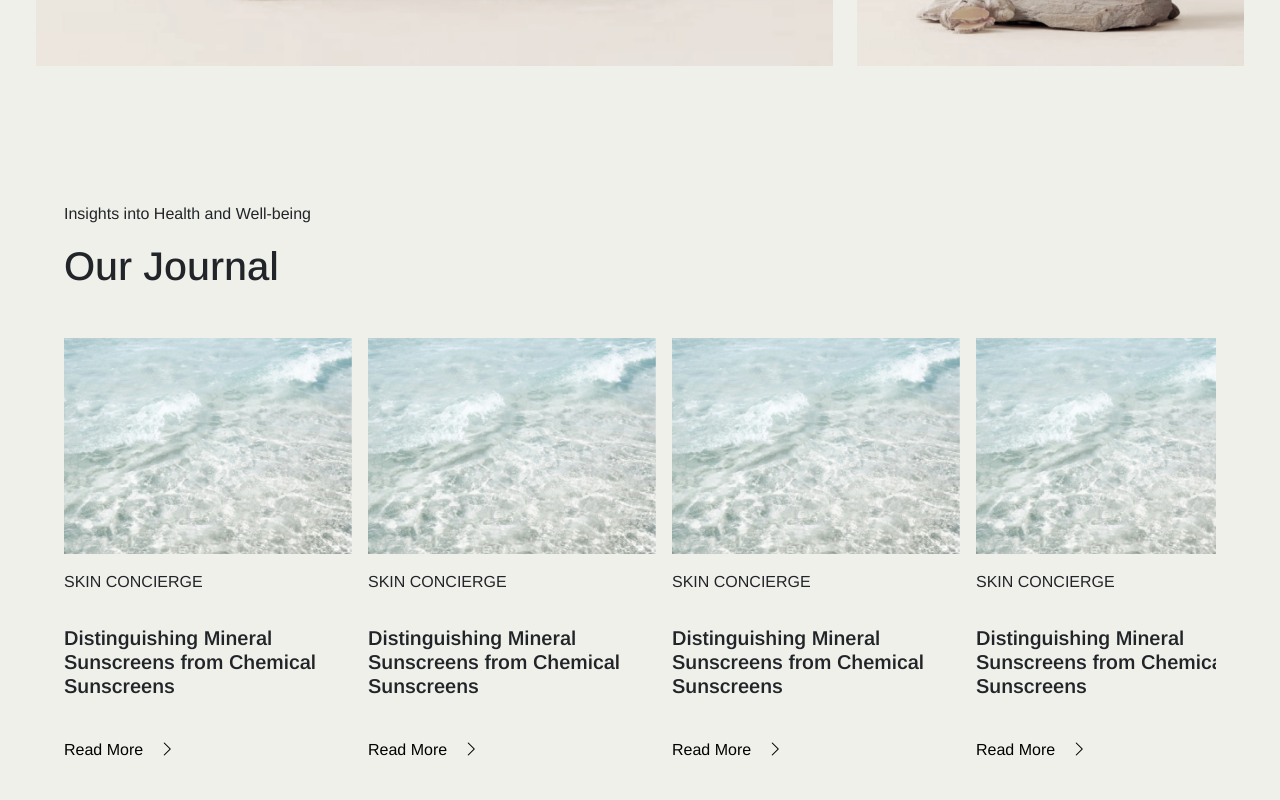
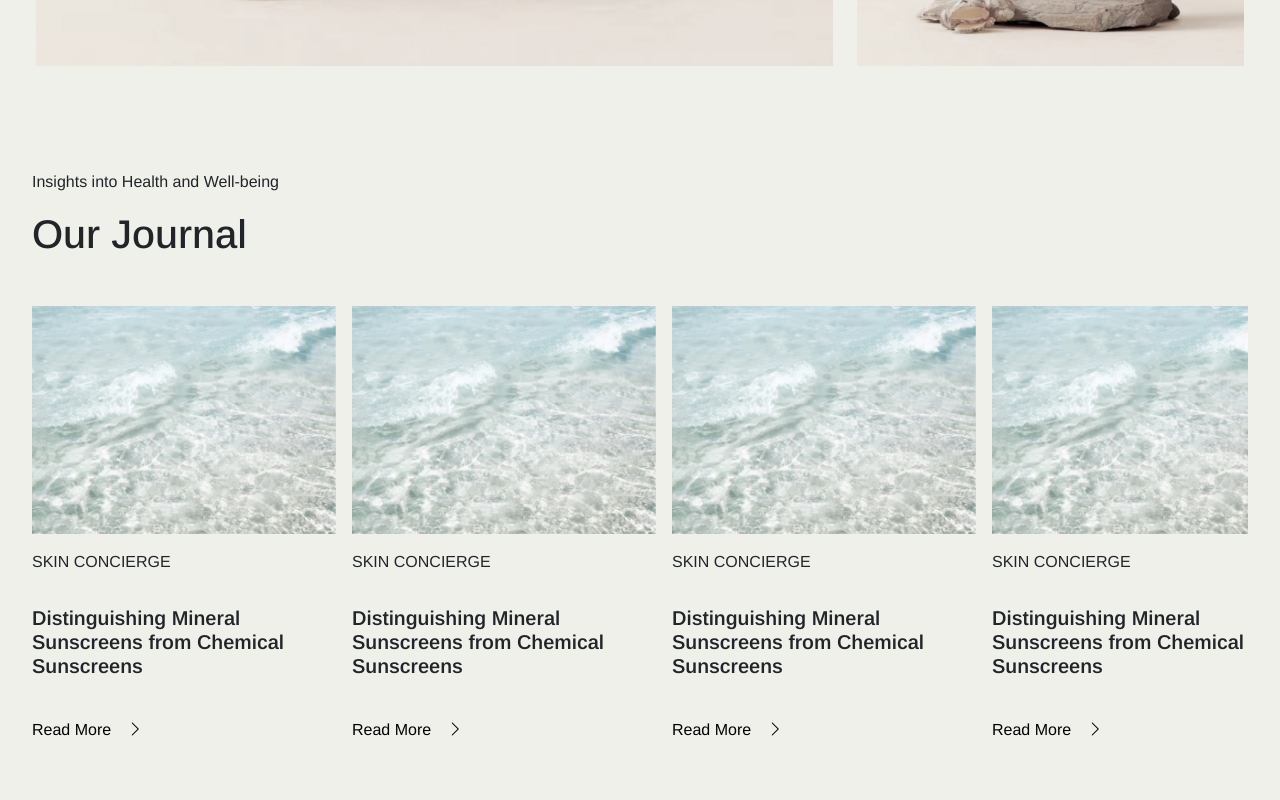
Before and after one commit to 1CL0UD/cein-react, a React (Vite) app: page /blog/post in a window 1280 px wide. Shown: the part 2320-3120 px from the top of the page. Built offline with nearby package versions, Linux system fonts and the light colour scheme.

Commit message:
removed padding on carousel and user-voice grid

```diff
--- a/src/App.css
+++ b/src/App.css
@@ -149,7 +149,6 @@ body {
   min-height: 100vh;
   display: grid;
   gap: 8rem;
-  padding: 0 4rem;
 }
 .product-highlight img {
   margin: auto 0;
@@ -184,7 +183,7 @@ body {
 
 .carousel {
   min-height: 100vh;
-  padding: 4rem;
+  padding: 2rem;
 }
 .carousel ::-webkit-scrollbar {
   width: 0px;
@@ -311,7 +310,7 @@ body {
 .user-voice-grid {
   display: grid;
   grid-template-columns: repeat(3, 1fr);
-  grid-gap: 10px;
+  grid-gap: 0rem;
   margin: 2rem 0 3rem 0;
 }
 .user-voice-grid img {
```
